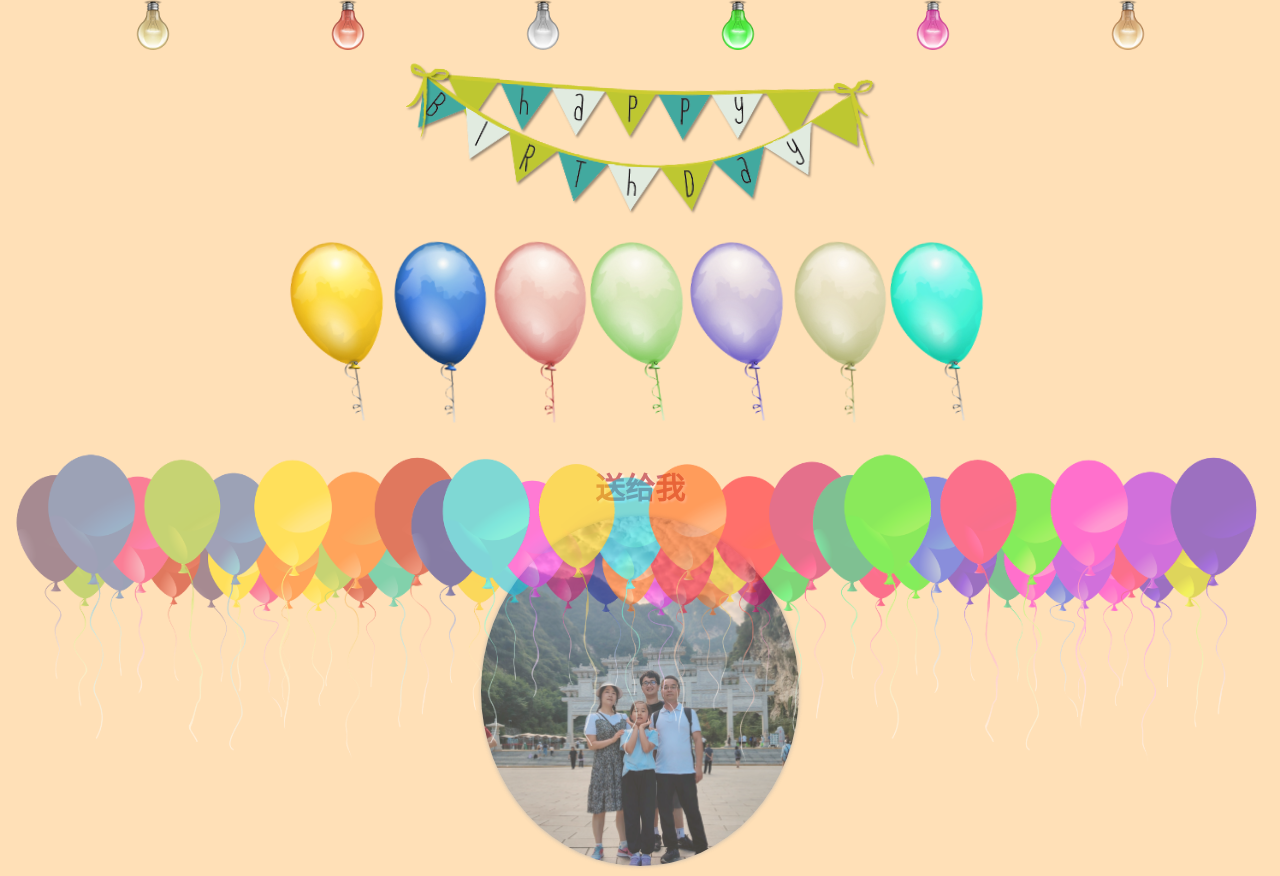
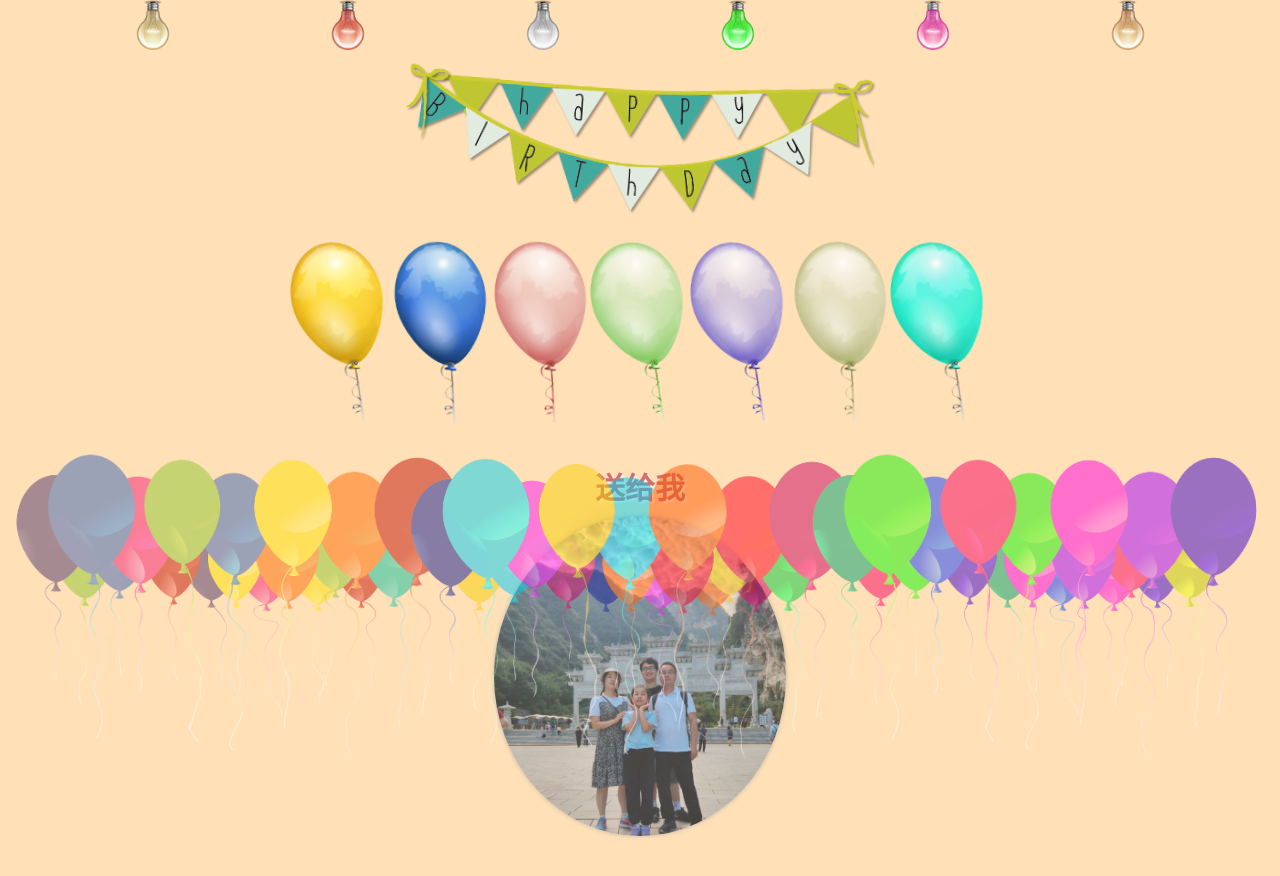
Before and after one commit to Lattice-zjj/birthday, a plain HTML site: page index.html in a window 1280 px wide. Both pictures are taken after a click on the button "开始". After the commit the page ends 846 px from the top, so only its background shows below. Drawn offline with Linux system fonts and the light colour scheme.

Commit message:
change height

```diff
--- a/assets/stylesheet.css
+++ b/assets/stylesheet.css
@@ -1293,7 +1293,7 @@ audio {
 .message p img{
 	display: block;
 	max-width: 100%;
-	max-height: 350px;
+	max-height: 320px;
 	margin: 5px auto;
 	border-radius: 50%;
 	box-shadow: #aaa 0 0 4px;
```
